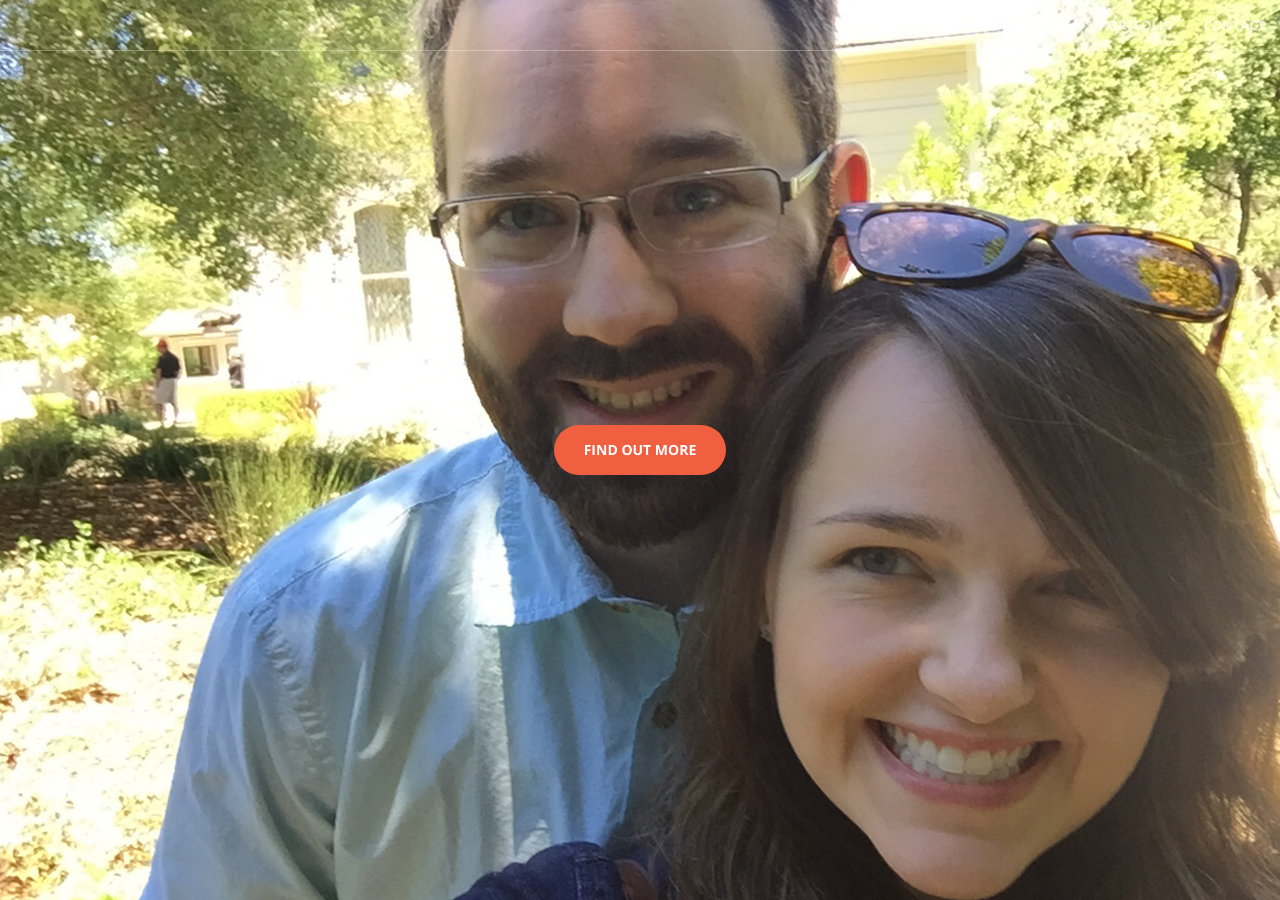
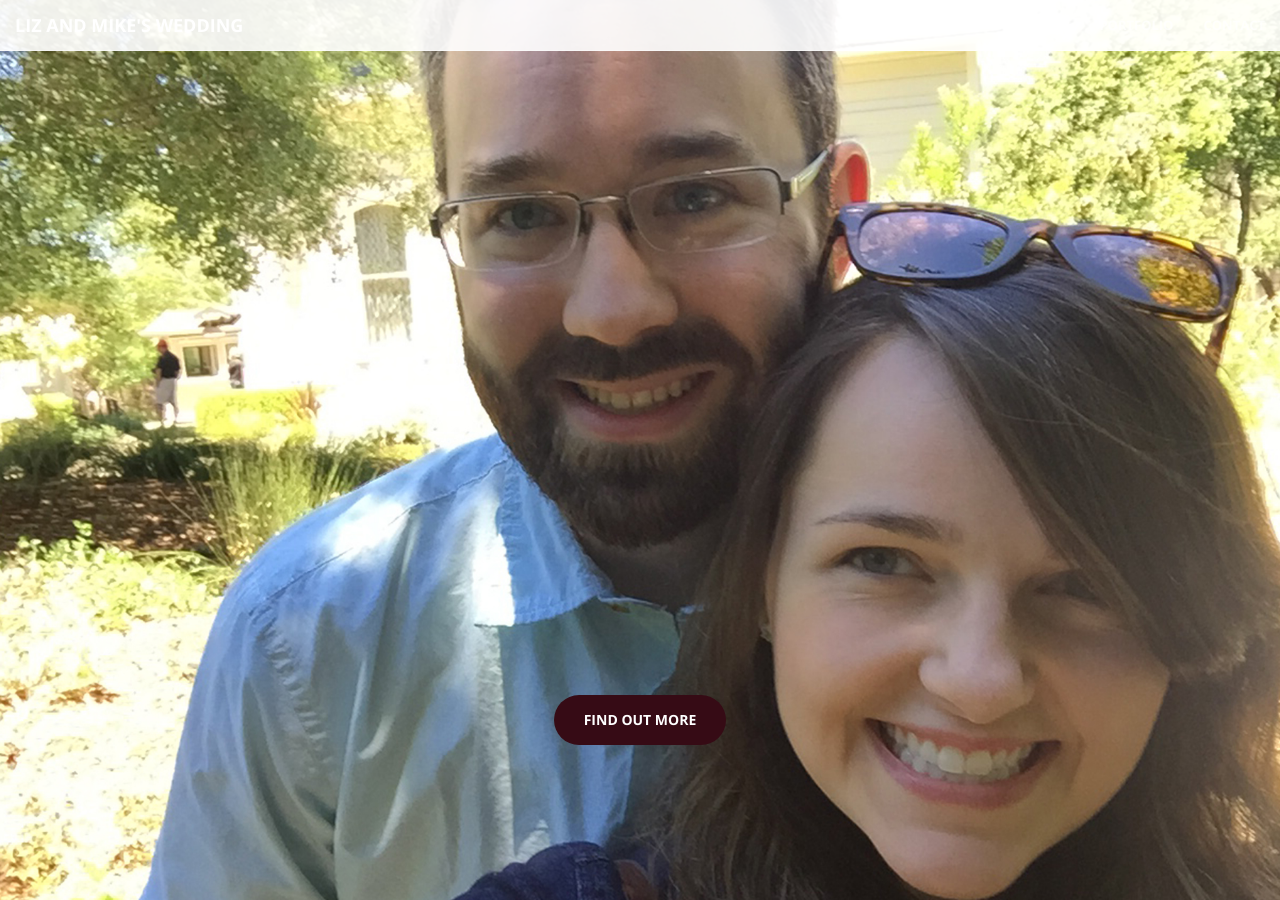
Before and after one commit to mikesplain/lizandmike.rocks, a Jekyll site: the page built from index.html, in a window 1280 px wide and 900 px high. Built offline with Jekyll 4.4.1, drawn with Linux system fonts in a browser that asks for light colours.

Commit message:
Update colors.

```diff
--- a/_includes/nav.html
+++ b/_includes/nav.html
@@ -8,7 +8,7 @@
                 <span class="icon-bar"></span>
                 <span class="icon-bar"></span>
             </button>
-            <a class="navbar-brand page-scroll" href="#page-top"></a>
+            <a class="navbar-brand page-scroll" href="#page-top">Liz and Mike's Wedding</a>
         </div>
 
         <!-- Collect the nav links, forms, and other content for toggling -->
--- a/_sass/_base.scss
+++ b/_sass/_base.scss
@@ -109,8 +109,10 @@ aside {
         }
     }
     @media (min-width: 768px) {
-        background-color: transparent;
+        // background-color: transparent;
+        background-color: rgba(white, 0.9);
         border-color: rgba(white, .3);
+
         .navbar-header .navbar-brand {
             color: rgba(white, .7);
             &:hover,
@@ -185,7 +187,7 @@ header {
         min-height: 100%;
         .header-content {
             position: absolute;
-            top: 50%;
+            top: 80%;
             -webkit-transform: translateY(-50%);
             -ms-transform: translateY(-50%);
             transform: translateY(-50%);
--- a/css/main.scss
+++ b/css/main.scss
@@ -34,8 +34,8 @@
 // }
 
 // variables.less
-$theme-primary: #F05F40;
-$theme-dark: #222;
+$theme-primary: #360b15;
+$theme-dark: #afb3a5;
 
 // Import partials from `sass_dir` (defaults to `_sass`)
 @import
```
Also changed, not shown: 1 other file.
